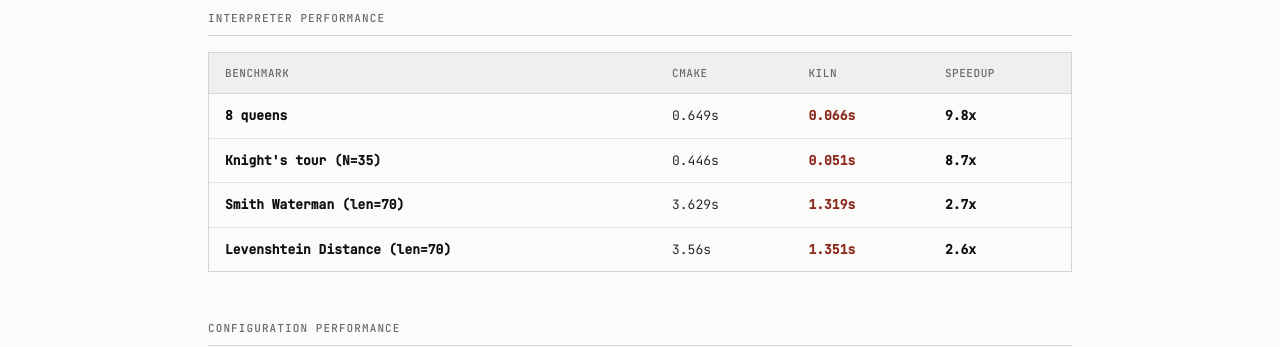
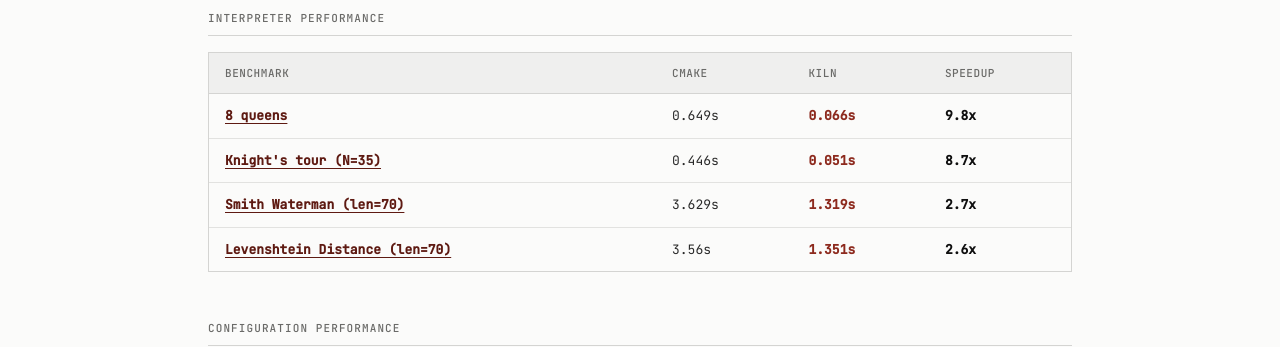
Before and after one commit to marty1885/kiln-website, a Jekyll site: the page built from index.html, in a window 1280 px wide. Shown: the part 1861-2208 px from the top of the page. Built offline with Jekyll 4.4.1, drawn with Linux system fonts in a browser that asks for light colours.

Commit message:
hyperlink to benchmark

```diff
--- a/index.html
+++ b/index.html
@@ -132,26 +132,26 @@
                         </thead>
                         <tbody>
                             <tr>
-                                <td class="bold">8 queens</td>
+                                <td class="bold"><a href="https://github.com/marty1885/kiln/blob/4d3ffd84cb5eed94c2def5fab8b5c6b2a69e1c5a/benchmark/8queens.cmake">8 queens</a></td>
                                 <td>0.649s</td>
                                 <td class="bold accent">0.066s</td>
                                 <td class="bold">9.8x</td>
                             </tr>
                             <tr>
-                                <td class="bold">Knight's tour (N=35)</td>
+                                <td class="bold"><a href="https://github.com/marty1885/kiln/blob/4d3ffd84cb5eed94c2def5fab8b5c6b2a69e1c5a/benchmark/knights-tour.cmake">Knight's tour (N=35)</a></td>
                                 <td>0.446s</td>
                                 <td class="bold accent">0.051s</td>
                                 <td class="bold">8.7x</td>
                             </tr>
                             <tr>
-                                <td class="bold">Smith Waterman (len=70)</td>
+                                <td class="bold"><a href="https://github.com/marty1885/kiln/blob/4d3ffd84cb5eed94c2def5fab8b5c6b2a69e1c5a/benchmark/smith_waterman.cmake">Smith Waterman (len=70)</a></td>
                                 <td>3.629s</td>
                                 <td class="bold accent">1.319s</td>
                                 <td class="bold">2.7x</td>
                             </tr>
                             <tr>
                                 <td class="bold">
-                                    Levenshtein Distance (len=70)
+                                    <a href="https://github.com/marty1885/kiln/blob/4d3ffd84cb5eed94c2def5fab8b5c6b2a69e1c5a/benchmark/lavnistine.cmake">Levenshtein Distance (len=70)</a>
                                 </td>
                                 <td>3.56s</td>
                                 <td class="bold accent">1.351s</td>
```
